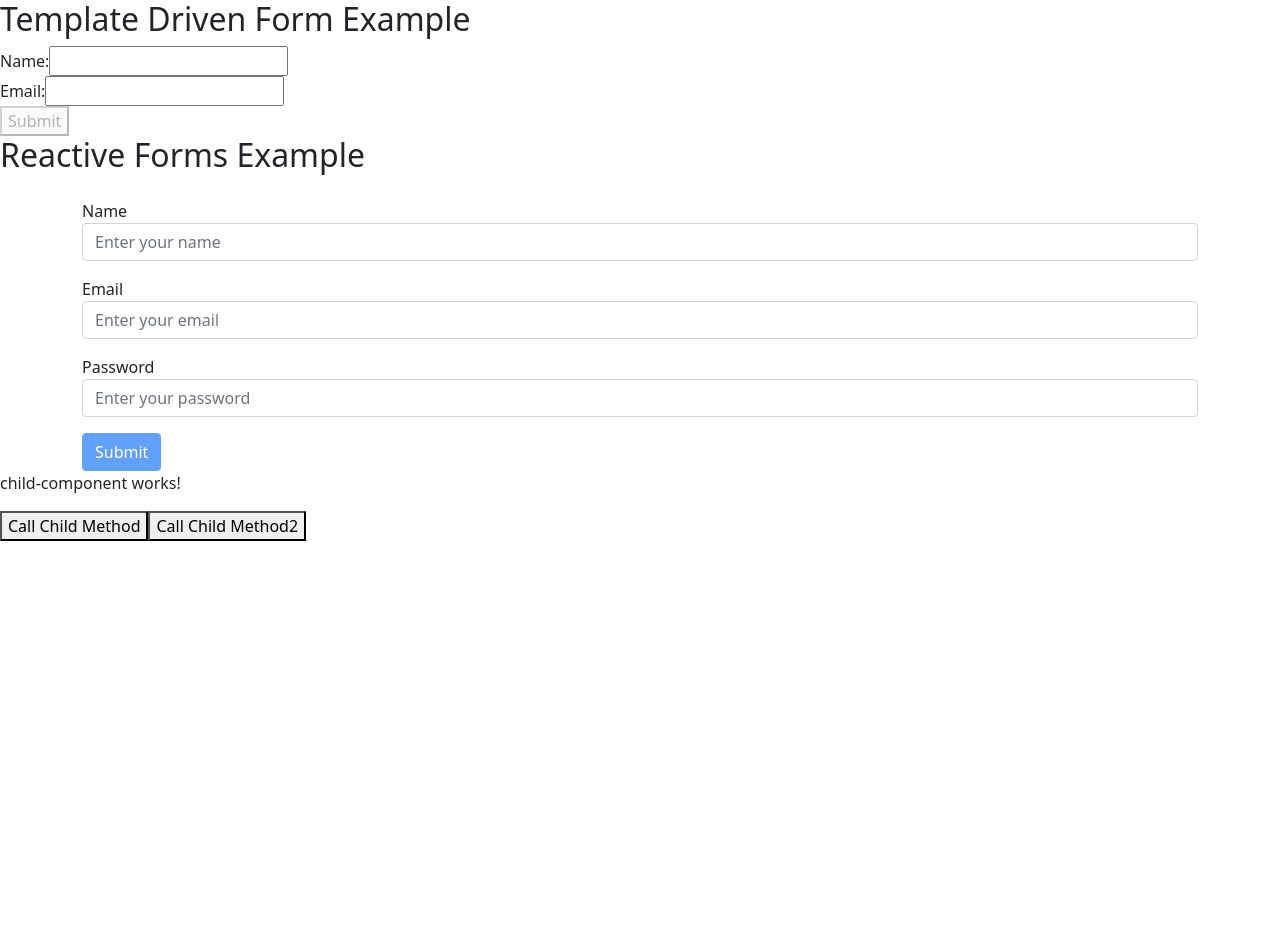
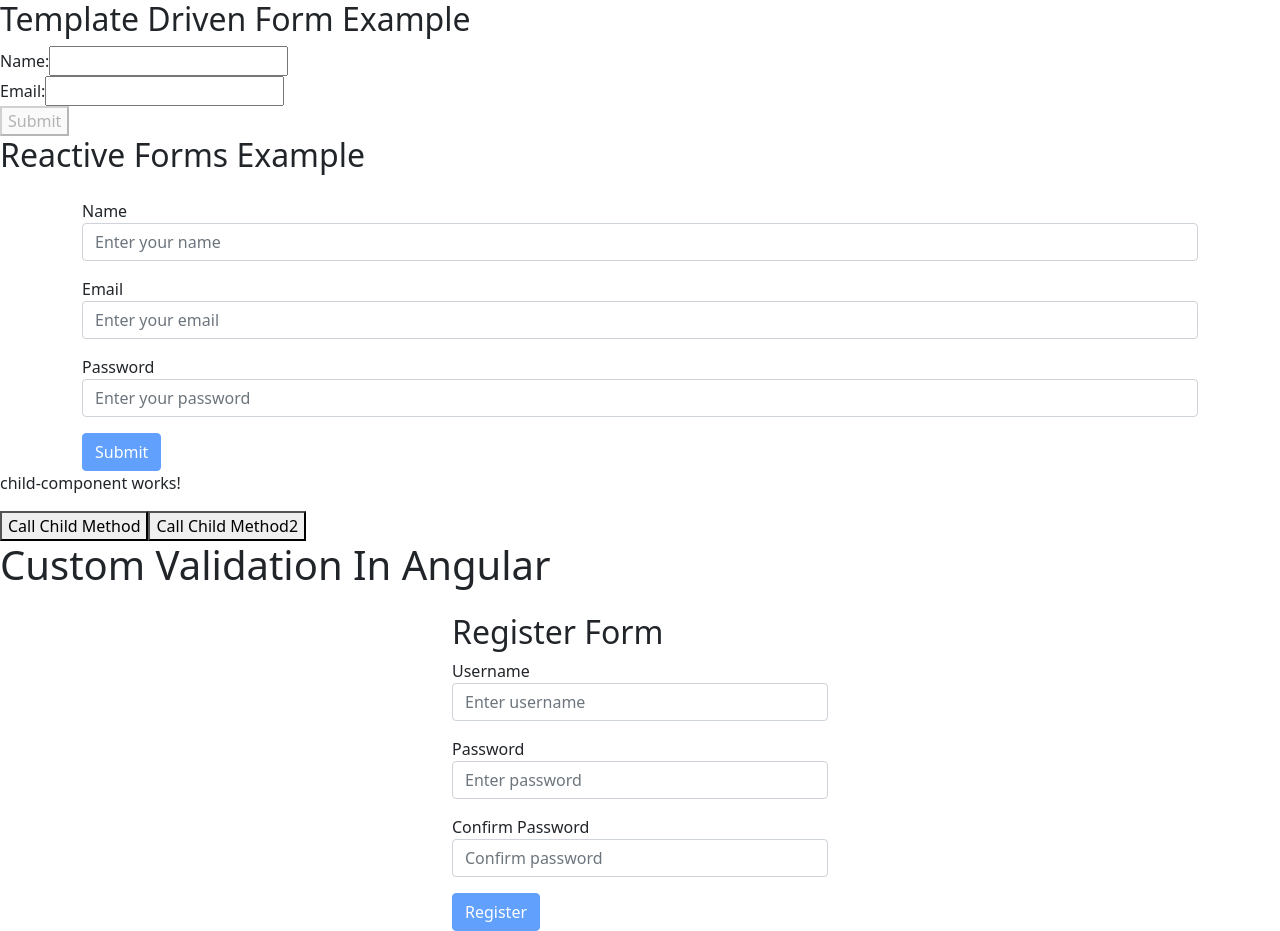
Before and after one commit to SardarMudassarAliKhan/AnularTrainingIn28Days, an Angular app: page / in a window 1280 px wide. Before the commit the page ends 800 px from the top, so only its background shows below. Built offline with nearby package versions, Linux system fonts and the light colour scheme.

Commit message:
feat: Add custom validation for registration form with username and password checks

```diff
--- /dev/null
+++ b/src/app/Day11CustomValidationInRForms/custom-validations-in-angular/custom-validations-in-angular.component.css
@@ -0,0 +1,6 @@
+.container {
+  max-width: 400px;
+}
+.text-danger {
+  font-size: 0.9rem;
+}
--- /dev/null
+++ b/src/app/Day11CustomValidationInRForms/custom-validations-in-angular/custom-validations-in-angular.component.html
@@ -0,0 +1,41 @@
+<div class="container mt-4">
+  <h2>Register Form</h2>
+  <form [formGroup]="registerForm" (ngSubmit)="onSubmit()">
+
+    <!-- Username -->
+    <div class="mb-3">
+      <label>Username</label>
+      <input type="text" class="form-control" formControlName="username" placeholder="Enter username">
+      <div class="text-danger" *ngIf="f['username'].touched && f['username'].errors">
+        <span *ngIf="f['username'].errors['required']">Username is required.</span>
+        <span *ngIf="f['username'].errors['noSpace']">No spaces allowed in username.</span>
+        <span *ngIf="f['username'].errors['usernameTaken']">This username is already taken.</span>
+      </div>
+    </div>
+
+    <!-- Password -->
+    <div class="mb-3">
+      <label>Password</label>
+      <input type="password" class="form-control" formControlName="password" placeholder="Enter password">
+      <div class="text-danger" *ngIf="f['password'].touched && f['password'].errors">
+        <span *ngIf="f['password'].errors['required']">Password is required.</span>
+        <span *ngIf="f['password'].errors['minlength']">
+          Password must be at least {{ f['password'].errors['minlength'].requiredLength }} characters.
+        </span>
+      </div>
+    </div>
+
+    <!-- Confirm Password -->
+    <div class="mb-3">
+      <label>Confirm Password</label>
+      <input type="password" class="form-control" formControlName="confirmPassword" placeholder="Confirm password">
+      <div class="text-danger" *ngIf="registerForm.errors?.['passwordMismatch'] && f['confirmPassword'].touched">
+        Passwords do not match.
+      </div>
+    </div>
+
+    <button type="submit" class="btn btn-primary" [disabled]="registerForm.invalid">
+      Register
+    </button>
+  </form>
+</div>
--- /dev/null
+++ b/src/app/Day11CustomValidationInRForms/custom-validations-in-angular/custom-validations-in-angular.component.ts
@@ -0,0 +1,41 @@
+import { NgIf } from '@angular/common';
+import { Component } from '@angular/core';
+import { FormBuilder, ReactiveFormsModule, Validators } from '@angular/forms';
+import { noSpaceValidator } from '../../custom-validators/noSpaceValidator';
+import { uniqueUsernameValidator } from '../../custom-validators/uniqueUsernameValidator';
+import { passwordMatchValidator } from '../../custom-validators/password-match.validator';
+
+@Component({
+  selector: 'app-custom-validations-in-angular',
+  imports: [ReactiveFormsModule,NgIf,],
+  templateUrl: './custom-validations-in-angular.component.html',
+  styleUrl: './custom-validations-in-angular.component.css'
+})
+export class CustomValidationsInAngularComponent {
+
+    registerForm: any;
+
+  constructor(private fb: FormBuilder) {
+    this.registerForm = this.fb.group({
+      username: ['',
+        [Validators.required, noSpaceValidator],
+        [uniqueUsernameValidator]
+      ],
+      password: ['', [Validators.required, Validators.minLength(6)]],
+      confirmPassword: ['']
+    }, { validators: passwordMatchValidator });
+  }
+
+  onSubmit() {
+    if (this.registerForm.valid) {
+      console.log("✅ Form Submitted", this.registerForm.value);
+      alert('Registration Successful!');
+    } else {
+      this.registerForm.markAllAsTouched();
+    }
+  }
+
+  get f() {
+    return this.registerForm.controls;
+  }
+}
--- a/src/app/app.component.html
+++ b/src/app/app.component.html
@@ -15,3 +15,6 @@
 <h2>Reactive Forms Example</h2>
 <app-reactive-forms></app-reactive-forms>
 <app-parent-component-Day7ViewChildVariable></app-parent-component-Day7ViewChildVariable>
+
+<h1>Custom Validation In Angular </h1>
+<app-custom-validations-in-angular></app-custom-validations-in-angular>
--- a/src/app/app.component.ts
+++ b/src/app/app.component.ts
@@ -3,10 +3,11 @@ import { ParentComponentComponent } from './Day7ViewChildVariable/parent-compone
 import { BgColorDirective } from './custom-directives/bg-color.directive';
 import { FormsModule } from '@angular/forms';
 import { ReactiveFormsComponent } from "./Day10ReactiveFormsInAngular/reactive-forms/reactive-forms.component";
+import { CustomValidationsInAngularComponent } from './Day11CustomValidationInRForms/custom-validations-in-angular/custom-validations-in-angular.component';
 
 @Component({
   selector: 'app-root',
-  imports: [ParentComponentComponent, FormsModule, ReactiveFormsComponent],
+  imports: [ParentComponentComponent, FormsModule, ReactiveFormsComponent,CustomValidationsInAngularComponent],
   templateUrl: './app.component.html',
   styleUrl: './app.component.css'
 })
--- /dev/null
+++ b/src/app/custom-validators/noSpaceValidator.ts
@@ -0,0 +1,8 @@
+import { AbstractControl, ValidationErrors } from '@angular/forms';
+
+export function noSpaceValidator(control: AbstractControl): ValidationErrors | null {
+  if (control.value && control.value.indexOf(' ') >= 0) {
+    return { noSpace: true };
+  }
+  return null;
+}
--- /dev/null
+++ b/src/app/custom-validators/password-match.validator.ts
@@ -0,0 +1,10 @@
+import { AbstractControl, ValidationErrors, ValidatorFn } from '@angular/forms';
+
+export const passwordMatchValidator: ValidatorFn = (control: AbstractControl): ValidationErrors | null => {
+  const password = control.get('password')?.value;
+  const confirmPassword = control.get('confirmPassword')?.value;
+
+  return password && confirmPassword && password !== confirmPassword
+    ? { passwordMismatch: true }
+    : null;
+};
--- /dev/null
+++ b/src/app/custom-validators/uniqueUsernameValidator.ts
@@ -0,0 +1,13 @@
+import { AbstractControl, ValidationErrors } from '@angular/forms';
+import { Observable, of } from 'rxjs';
+import { delay, map } from 'rxjs/operators';
+
+// Fake async check
+export function uniqueUsernameValidator(control: AbstractControl): Observable<ValidationErrors | null> {
+  const takenUsernames = ['admin', 'test', 'superuser'];
+
+  return of(takenUsernames.includes(control.value)).pipe(
+    delay(1000), // simulate server delay
+    map(exists => exists ? { usernameTaken: true } : null)
+  );
+}
```
Also changed, not shown: 1 other file (tests, documents, lock files or other folders).
